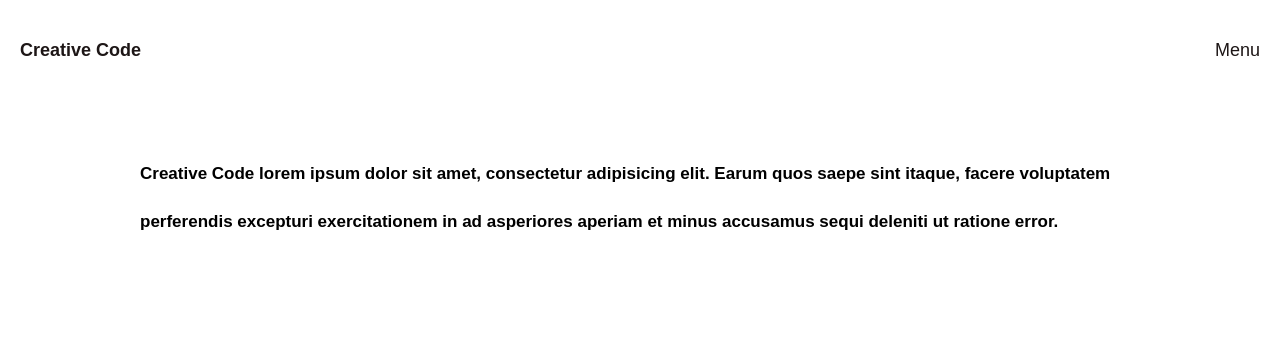
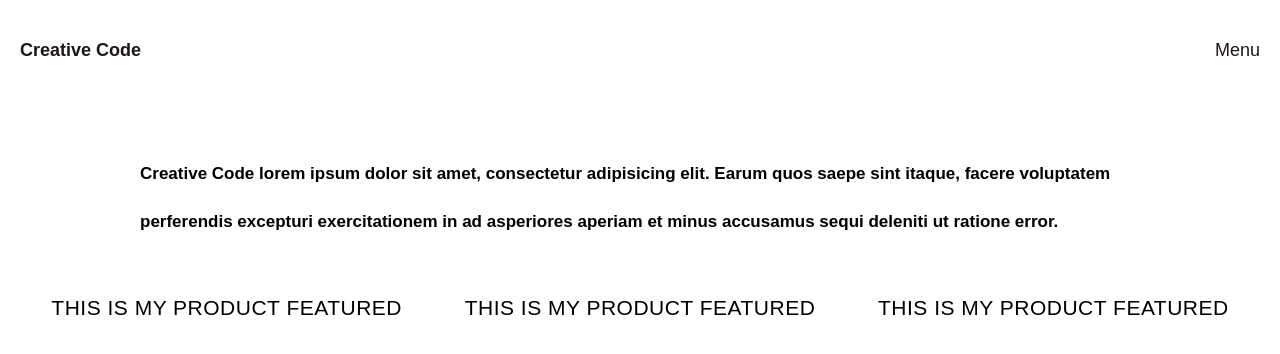
Before and after one commit to Versatiledd/react-shop, a React (Create React App) app: page / in a window 1280 px wide. Shown: the top 354 px of the page. Built offline with nearby package versions, Linux system fonts and the light colour scheme.

Commit message:
add product component and connect state

```diff
--- a/package.json
+++ b/package.json
@@ -10,7 +10,8 @@
     "react": "^16.12.0",
     "react-dom": "^16.12.0",
     "react-router-dom": "^5.1.2",
-    "react-scripts": "3.3.0"
+    "react-scripts": "3.3.0",
+    "styled-components": "^5.0.0"
   },
   "scripts": {
     "start": "react-scripts start",
--- /dev/null
+++ b/src/Product.js
@@ -0,0 +1,5 @@
+import React from "react";
+
+export default function Product() {
+  return <p>This is my product featured</p>;
+}
--- a/src/context/context.js
+++ b/src/context/context.js
@@ -22,7 +22,8 @@ class ProductProvider extends Component {
   setProducts(products) {
     let storeProducts = products.map(item => {
       const { id } = item.sys;
-      const product = { id, ...item.fields };
+      const image = item.fields.image.fields.url;
+      const product = { id, ...item.fields, image };
       return product;
     });
     // featured products on main page
--- /dev/null
+++ b/src/home-components/Featured.js
@@ -0,0 +1,21 @@
+import React from "react";
+import Product from "../Product";
+import { ProductConsumer } from "../context/context";
+import "../styles/featured-products.css";
+
+export default function Featured() {
+  return (
+    <section className="featured-products">
+      <div className="container-featured">
+        <ProductConsumer>
+          {value => {
+            const { featuredProducts } = value;
+            return featuredProducts.map(product => (
+              <Product key={product.id} product={product}></Product>
+            ));
+          }}
+        </ProductConsumer>
+      </div>
+    </section>
+  );
+}
--- a/src/pages/Home.js
+++ b/src/pages/Home.js
@@ -1,17 +1,20 @@
 import React from "react";
-
+import Featured from "../home-components/Featured";
 function Home() {
   return (
+    <>
       <div className="container">
         <div className="wrapper">
           <h4>
             <b> Creative Code </b> lorem ipsum dolor sit amet, consectetur
             adipisicing elit. Earum quos saepe sint itaque, facere voluptatem
-          perferendis excepturi exercitationem in ad asperiores aperiam et minus
-          accusamus sequi deleniti ut ratione error.
+            perferendis excepturi exercitationem in ad asperiores aperiam et
+            minus accusamus sequi deleniti ut ratione error.
           </h4>
         </div>
+        <Featured></Featured>
       </div>
+    </>
   );
 }
 
--- /dev/null
+++ b/src/styles/featured-products.css
@@ -0,0 +1,4 @@
+.container-featured {
+    display: flex;
+    justify-content: space-around;
+}
```
Also changed, not shown: 1 other file (tests, documents, lock files or other folders). Lines whose indentation alone changed are shown as unchanged.
